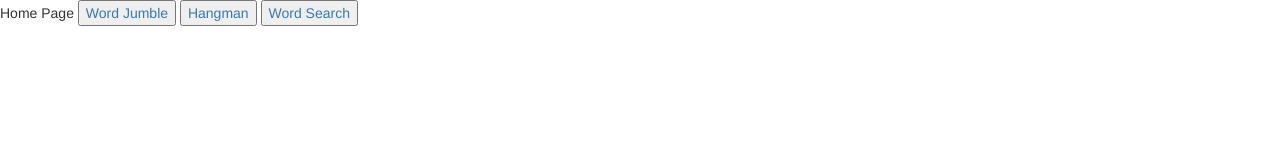
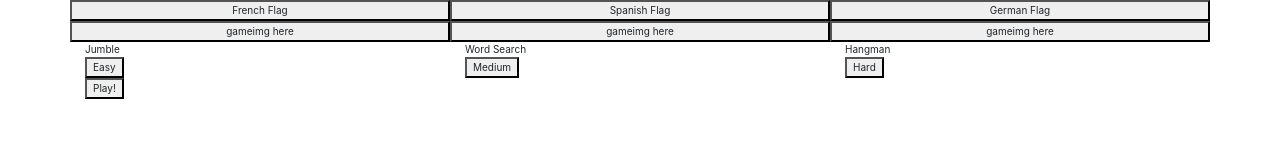
Before and after one commit to kmatchu/Language-Learner, a website: page public/home.html in a window 1280 px wide. Drawn offline with nearby package versions, Linux system fonts and the light colour scheme.

Commit message:
home page start

```diff
--- a/public/home.html
+++ b/public/home.html
@@ -4,29 +4,105 @@
 <head>
     <meta charset="utf-8" />
     <meta http-equiv="X-UA-Compatible" content="IE=edge">
-    <title>Page Title</title>
+    <title>Home Page</title>
     <link rel="stylesheet" type="text/css" href="css/reset.css" />
-    <link rel="stylesheet" type="text/css" href="css/style.css" />
+
     <link rel="stylesheet" href="https://maxcdn.bootstrapcdn.com/bootstrap/3.3.7/css/bootstrap.min.css" integrity="sha384-BVYiiSIFeK1dGmJRAkycuHAHRg32OmUcww7on3RYdg4Va+PmSTsz/K68vbdEjh4u"
         crossorigin="anonymous">
-    <!-- <link rel="stylesheet" href="https://maxcdn.bootstrapcdn.com/bootstrap/4.0.0/css/bootstrap.min.css"> -->
-
-    <script src="https://ajax.googleapis.com/ajax/libs/jquery/3.3.1/jquery.min.js"></script>
-    <script src="https://maxcdn.bootstrapcdn.com/bootstrap/3.3.7/js/bootstrap.min.js"></script>
+    <link rel="stylesheet" href="https://maxcdn.bootstrapcdn.com/bootstrap/4.0.0/css/bootstrap.min.css">
+    <link rel="stylesheet" type="text/css" href="css/style.css" />
 
 </head>
 
 <body>
-    Home Page
-    <button>
-        <a href="jumble.html">Word Jumble</a>
-    </button>
-    <button>
-        <a href="hangman.html">Hangman</a>
-    </button>
-    <button>
-        <a href="wordsearch.html">Word Search</a>
-    </button>
+    <div class="container">
+        <div class="row" id="language">
+            <button class="col-xs-4 lang" value="fr">
+                French Flag</button>
+            <button class="col-xs-4 lang" value="es">
+                Spanish Flag</button>
+            <button class="col-xs-4 lang" value="de">
+                German Flag</button>
+        </div>
+        <div class="row" id="game">
+            <div class="col-xs-4" id="jumb">
+                <div class="row">
+                    <button class="col-xs-12">
+                        gameimg here
+                    </button>
+                </div>
+                <div class="row">
+                    <div class="col-xs-12">
+                        Jumble
+                    </div>
+                </div>
+            </div>
+            <div class="col-xs-4" id="ws">
+                <div class="row">
+                    <button class="col-xs-12">
+                        gameimg here
+                    </button>
+                </div>
+                <div class="row">
+                    <div class="col-xs-12">
+                        Word Search
+                    </div>
+                </div>
+            </div>
+            <div class="col-xs-4" id="hang">
+                <div class="row">
+                    <button class="col-xs-12">
+                        gameimg here
+                    </button>
+                </div>
+                <div class="row">
+                    <div class="col-xs-12">
+                        Hangman
+                    </div>
+                </div>
+            </div>
+        </div>
+        <div class="row" id="diff">
+            <div class="col-xs-4">
+                <button id="easy">Easy</button>
+            </div>
+            <div class="col-xs-4">
+                <button id="med">Medium</button>
+            </div>
+            <div class="col-xs-4">
+                <button id="hard">Hard</button>
+            </div>
+        </div>
+        <div class="row">
+            <div class="col-xs-12">
+                <button id="goBtn"> Play!</button>
+            </div>
+        </div>
+
+
+
+    </div>
+    <script src="https://ajax.googleapis.com/ajax/libs/jquery/3.3.1/jquery.min.js"></script>
+    <script src="https://maxcdn.bootstrapcdn.com/bootstrap/3.3.7/js/bootstrap.min.js"></script>
+    <script type="text/javascript">
+        $(document).on("click", ".lang", function () {
+            var langState = $(this).val();
+            console.log(langState);
+            return langState;
+        });
+        $(document).on("click", ".lang", function () {
+            var langState = $(this).val();
+            console.log(langState);
+            return langState;
+        });
+
+        let state = {
+            language: "en",
+            game: "jumb",
+            difficulty: "easy"
+        }
+
+    </script>
 </body>
 
 </html>
```
